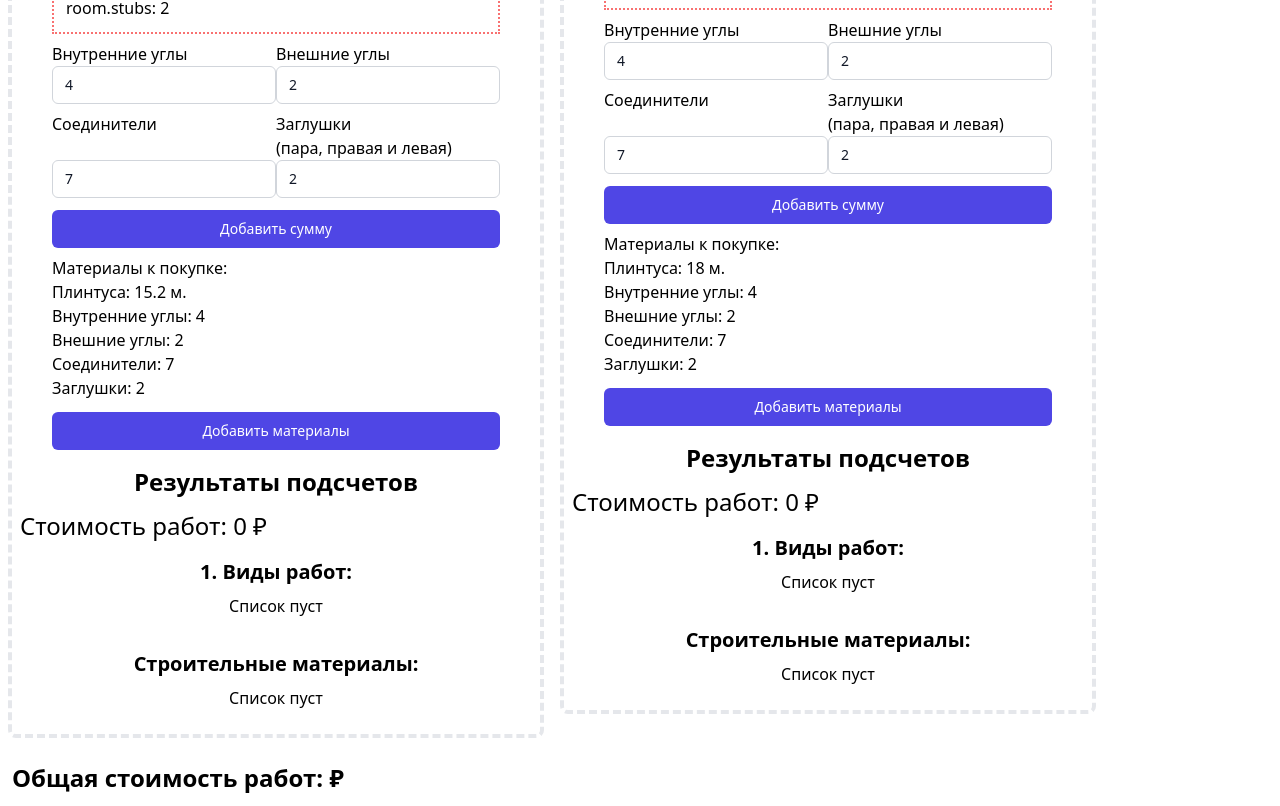
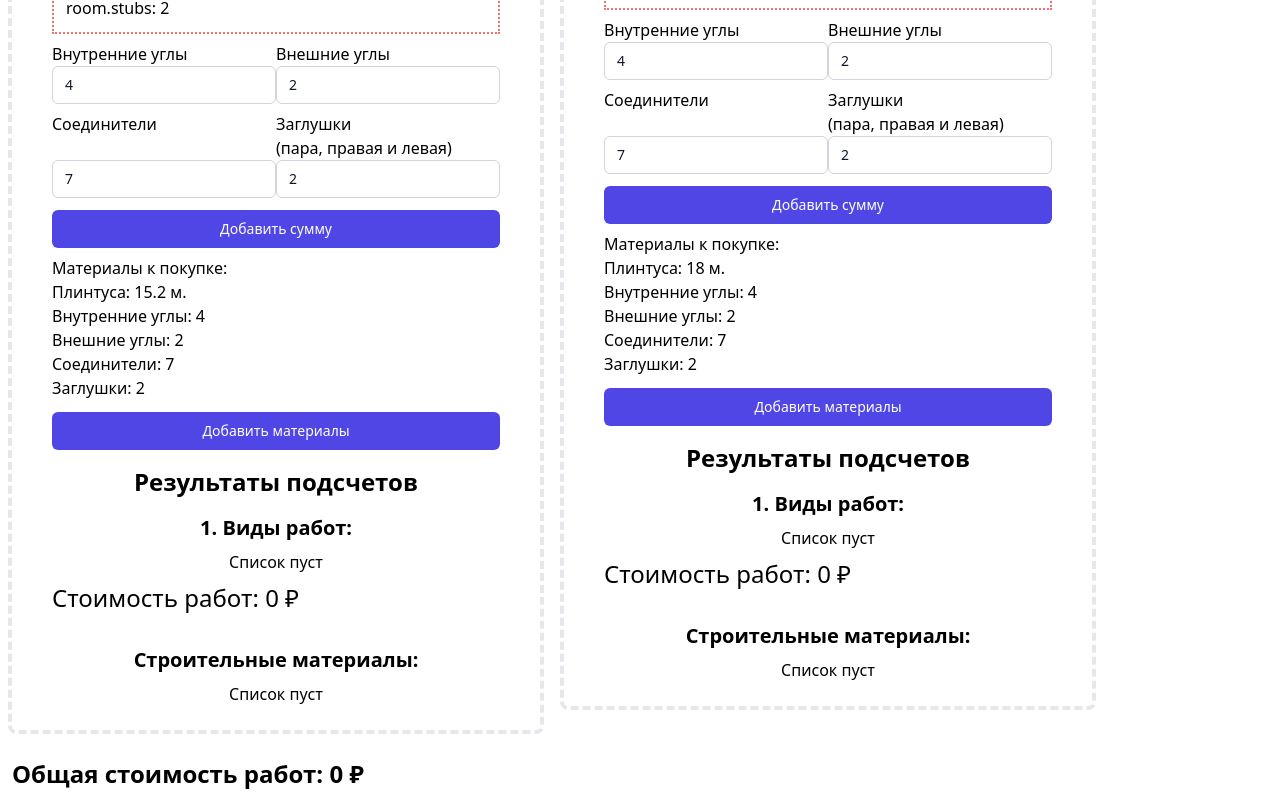
Before and after one commit to nvlight/home_calc, a Vue app in the folder vue/: page /get-started in a window 1280 px wide. Shown: the part 1363-2169 px from the top of the page. Built offline with nearby package versions, Linux system fonts and the light colour scheme; sample sign-in values are in the browser's storage.

Commit message:
improved jobs sum calced for each tab, and for all tabs

```diff
--- a/vue/src/components/AddedJobList.vue
+++ b/vue/src/components/AddedJobList.vue
@@ -3,11 +3,11 @@
         <div class="max-w-md w-full space-y-2">
             <h2 class="font-semibold text-xl text-center">1. Виды работ:</h2>
 
-            <div v-if="!addedJobs?.length">
+            <div v-if="!addedJobsClone?.length">
                 <span class="block text-center">Список пуст</span>
             </div>
             <div v-else>
-                <div v-for="(job,index) in addedJobs"
+                <div v-for="(job,index) in addedJobsClone"
                      :key="index">
                     <div class="flex justify-between mt-2">
                         <div> {{index+1}}. {{ job.title }} </div>
@@ -25,16 +25,27 @@
                     </div>
                 </div>
             </div>
+            <room-jobs-sum :room_id="room_id"></room-jobs-sum>
         </div>
     </div>
 </template>
 
 <script>
 import {mapState, mapGetters, mapActions} from 'vuex'
+import roomJobsSum from "./RoomJobsSum.vue";
 
 export default {
     name: 'added-job-list',
     props: {
+        room_id: {
+            type: Number,
+        }
+    },
+    components: { roomJobsSum, },
+    data(){
+        return {
+            addedJobsClone: [],
+        }
     },
     methods:{
         ...mapActions({
@@ -50,6 +61,19 @@ export default {
             jobsSum: 'jobsSum',
         }),
     },
+    watch:{
+        addedJobs: {
+            handler(newValue, oldValue){
+                //console.log('newValue:', newValue);
+                //console.log('oldValue:', oldValue);
+
+                const tmp = this.addedJobs
+                    .filter(t => t.room_id === this.room_id )
+                this.addedJobsClone = Object.assign(tmp, {});
+            },
+            deep: true,
+        },
+    },
     mounted() {
     }
 }
--- a/vue/src/components/GetStarted.vue
+++ b/vue/src/components/GetStarted.vue
@@ -107,6 +107,7 @@
                     <!-- Replace with your content -->
                 </div>
             </div>
+
             <div class="resultingSumm p-3">
                 <h1 class="text-2xl font-semibold">Общая стоимость работ: {{jobsResultingSumm}} {{ currency }}</h1>
             </div>
@@ -145,7 +146,7 @@ const userNavigation = [
 const currency = "₽";
 
 const jobsResultingSumm = computed(() => {
-    return store.state.jobsResultingSumm;
+    return store.state.jobsResultingSum;
 });
 
 function logout(){
--- a/vue/src/components/RoomItem.vue
+++ b/vue/src/components/RoomItem.vue
@@ -324,10 +324,9 @@
     <div class="resultOfCalculations">
         <h1 class="font-semibold text-2xl text-center">Результаты подсчетов</h1>
     </div>
-    <room-jobs-sum :room_id="room.id"></room-jobs-sum>
 
     <!-- added Jobs list -->
-    <added-job-list></added-job-list>
+    <added-job-list :room_id="room.id"></added-job-list>
     <!-- / -->
 
     <!-- added Building materials list -->
```
Also changed, not shown: vue/src/store/index.js (+1 -13 lines).
